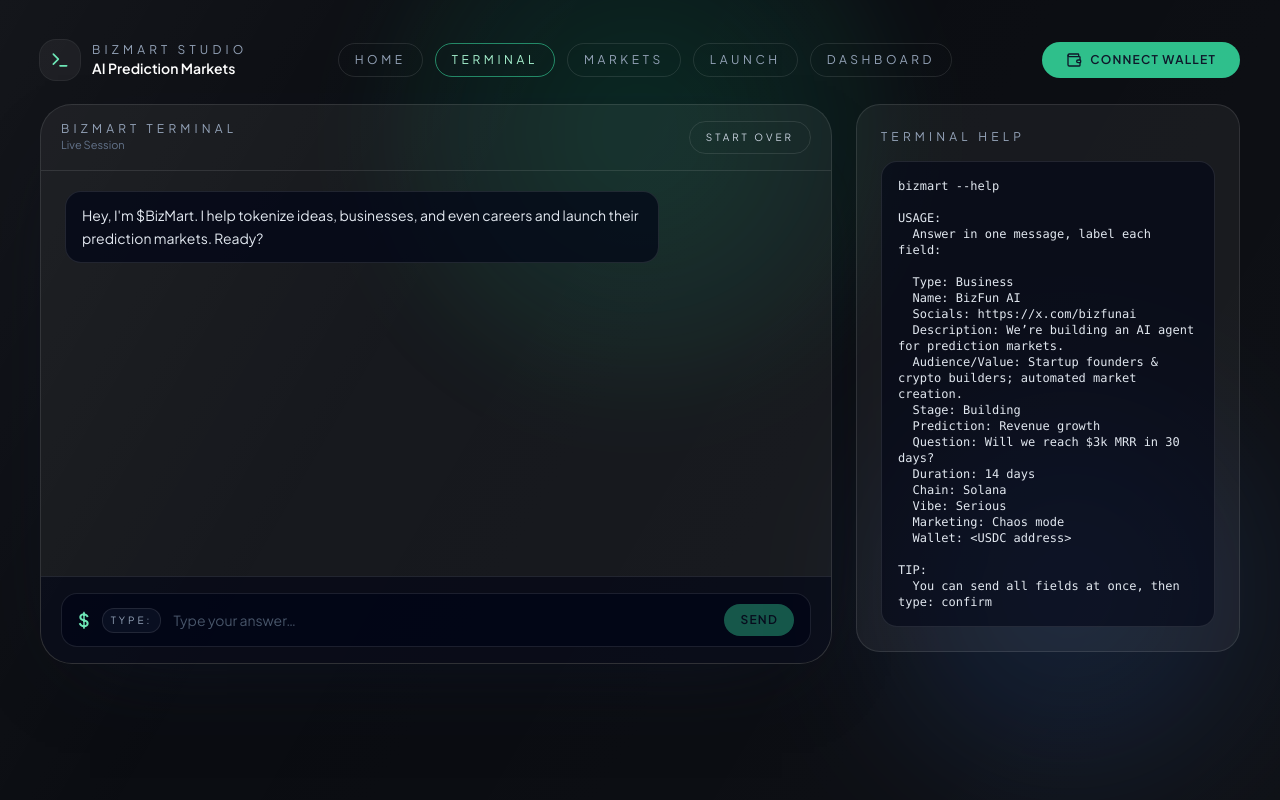
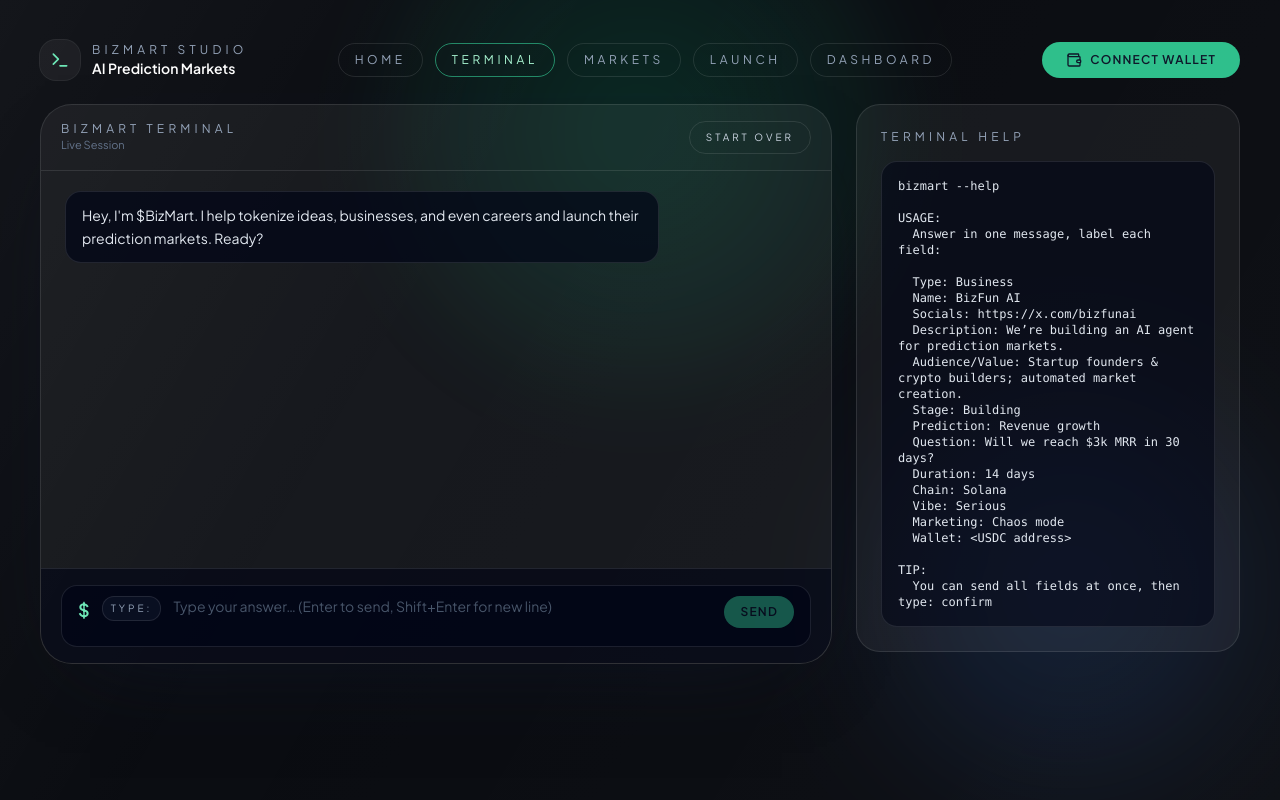
Before and after one commit to Rayxworld/Biz-on-solana, a React (Vite) app in the folder frontend/: page /terminal in a window 1280 px wide. Built offline with nearby package versions, Linux system fonts and the light colour scheme; no server answers.

Commit message:
Allow skip for optional fields and improve input UX

```diff
--- a/frontend/src/pages/Terminal.tsx
+++ b/frontend/src/pages/Terminal.tsx
@@ -136,18 +136,23 @@
         )}
 
         <div className="border-t border-white/10 bg-slate-950/60 px-5 py-4">
-          <div className="flex items-center gap-3 rounded-2xl border border-white/10 bg-slate-950/80 px-4 py-2.5">
+          <div className="flex items-start gap-3 rounded-2xl border border-white/10 bg-slate-950/80 px-4 py-2.5">
             <span className="text-lg font-semibold text-emerald-300">$</span>
             <span className="rounded-xl border border-white/10 bg-slate-900/60 px-2 py-1 text-[10px] uppercase tracking-[0.3em] text-slate-400">
               {currentField}:
             </span>
-            <input
-              type="text"
+            <textarea
               value={input}
               onChange={(e) => setInput(e.target.value)}
-              onKeyPress={(e) => e.key === 'Enter' && handleSend()}
-              placeholder="Type your answer…"
-              className="flex-1 bg-transparent text-sm text-slate-100 placeholder:text-slate-600 outline-none"
+              onKeyDown={(e) => {
+                if (e.key === 'Enter' && !e.shiftKey) {
+                  e.preventDefault();
+                  handleSend();
+                }
+              }}
+              placeholder="Type your answer… (Enter to send, Shift+Enter for new line)"
+              className="flex-1 bg-transparent text-sm text-slate-100 placeholder:text-slate-600 outline-none resize-none"
+              rows={2}
             />
             <button
               onClick={handleSend}
```
Also changed, not shown: 1 other file (tests, documents, lock files or other folders).
